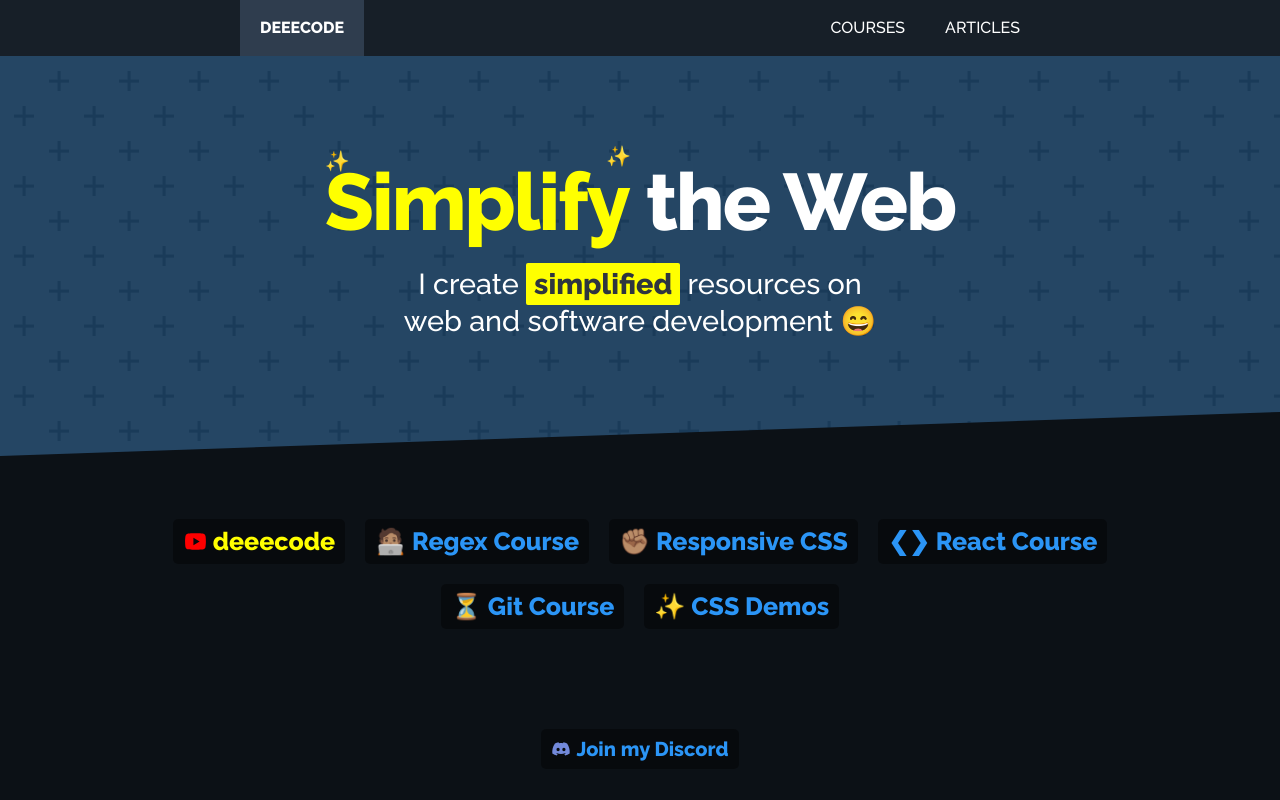
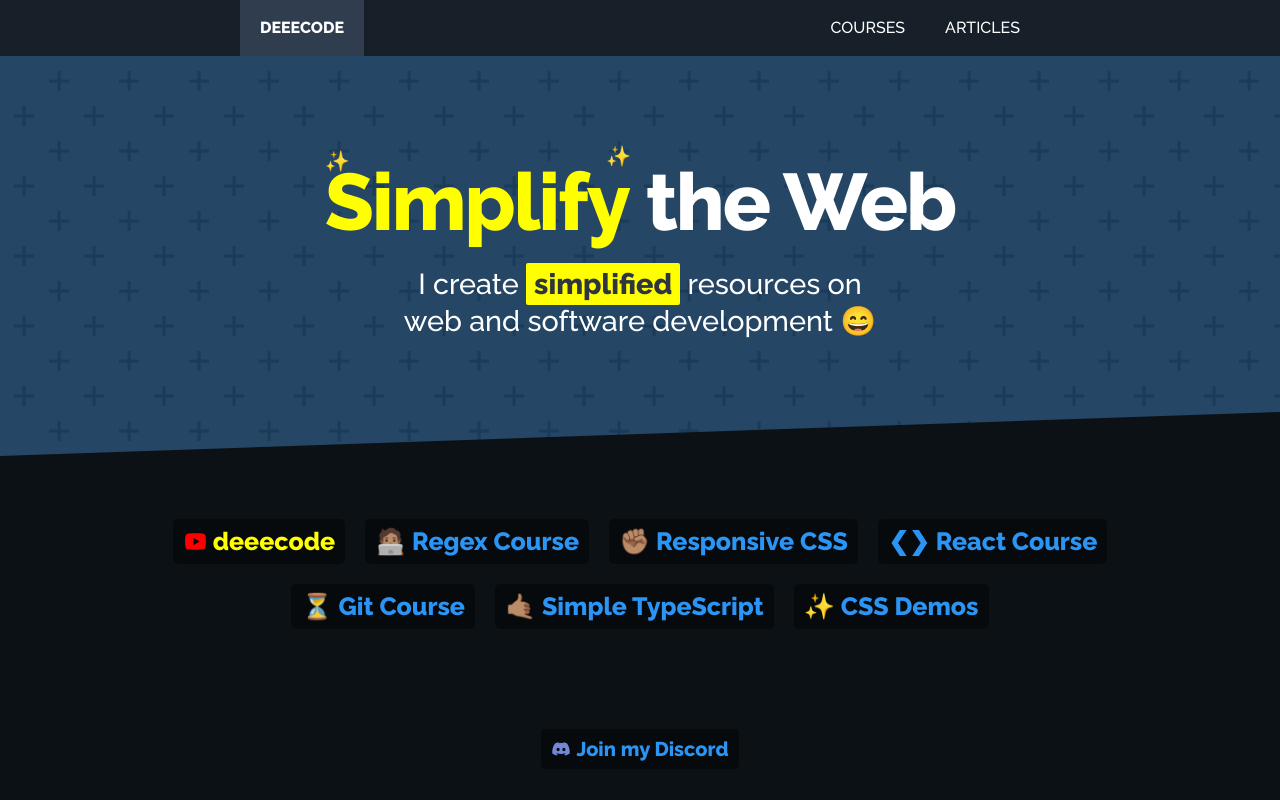
Before and after one commit to dillionmegida/deeecode.com, a Gatsby site: page / in a window 1280 px wide. Shown: the top 800 px of the page. Built offline with nearby package versions, Linux system fonts and the light colour scheme; Gatsby itself is replaced by a stand-in of ours; some packages are replaced by stand-ins of ours.

Commit message:
add typescript website

```diff
--- a/src/constants.ts
+++ b/src/constants.ts
@@ -7,6 +7,7 @@
   responsiveCSS: "https://responsivecss.dev",
   reactYouTubePlaylist: "https://youtube.com/playlist?list=PLLdz3KlabJv3U7Hdibr4S8VgM0-NQm-h2&si=pAyd9V8LFWbYqOR2",
   jsCourse: "/courses/javascript",
+  tsWebsite: "https://simpletypescript.dev/",
   // regex: {
   //   path: "/courses/regex",
   //   sub: {
--- a/src/pages/index.tsx
+++ b/src/pages/index.tsx
@@ -86,6 +86,9 @@
             <AnchorLink iconSize={25} link={LINKS.gitCourse}>
               ⏳ Git Course
             </AnchorLink>
+            <AnchorLink iconSize={25} link={LINKS.tsWebsite}>
+              🤙🏽 Simple TypeScript
+            </AnchorLink>
             <AnchorLink iconSize={25} link={LINKS.cssDemos}>
               ✨ CSS Demos
             </AnchorLink>
```
